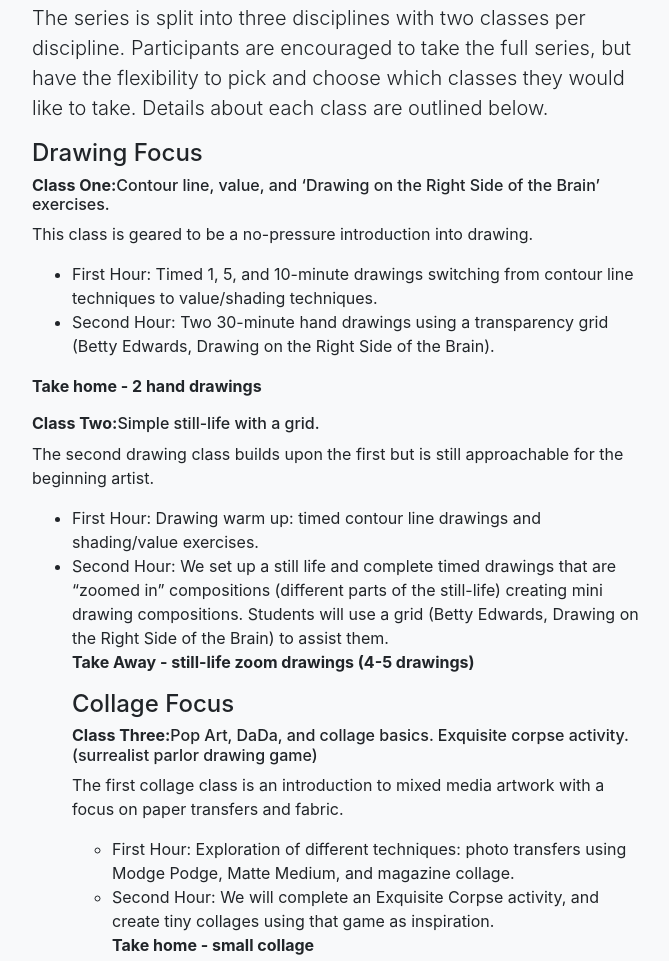
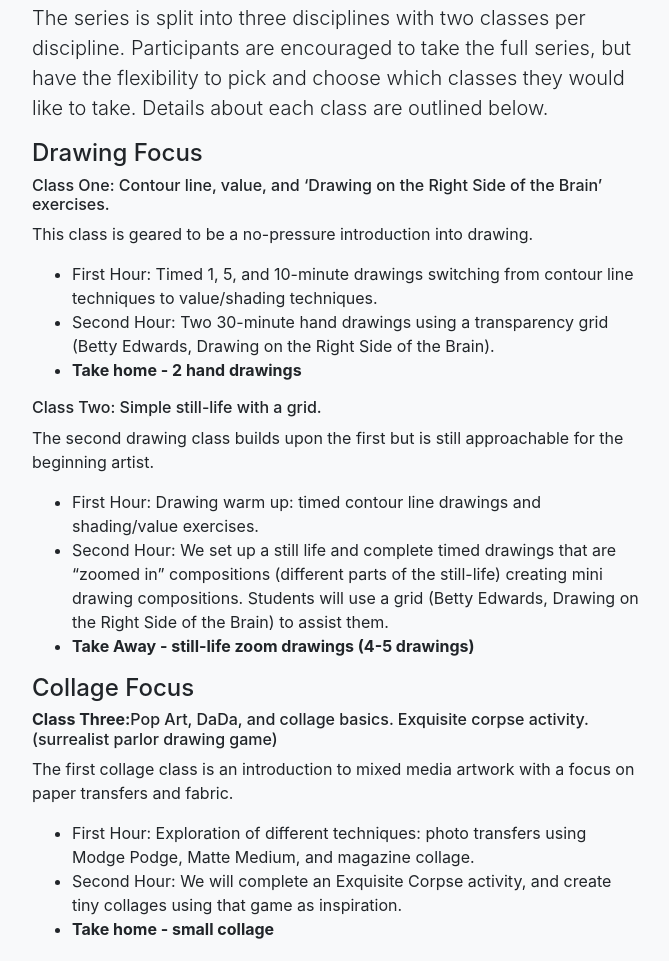
Before and after one commit to taylovision/sketchbook-series, a website with bundled scripts: page index.html in a window 1280 px wide. Shown: the part 1465-2426 px from the top of the page, without its empty margins (303-972 px from the left). Built offline with nearby package versions, Linux system fonts and the light colour scheme.

Commit message:
adjustments

```diff
--- a/index.html
+++ b/index.html
@@ -127,20 +127,21 @@
             <h2>What Will I learn?</h2>
             <p class="lead">The series is split into three disciplines with two classes per discipline. Participants are encouraged to take the full series, but have the flexibility to pick and choose which classes they would like to take. Details about each class are outlined below.</p>
 			<h4>Drawing Focus</h4>
-		<h6><strong>Class One:</strong>Contour line, value, and ‘Drawing on the Right Side of the Brain’ exercises.</h6>
+		<h6>Class One: Contour line, value, and ‘Drawing on the Right Side of the Brain’ exercises.</h6>
 <p>This class is geared to be a no-pressure introduction into drawing.<p>
 <ul>
 <li>First Hour: Timed 1, 5, and 10-minute drawings switching from contour line techniques to value/shading techniques.</li>
 <li>Second Hour: Two 30-minute hand drawings using a transparency grid (Betty Edwards, Drawing on the Right Side of the Brain).</li>
+<li><strong>Take home - 2 hand drawings</strong></li>
 </ul>
-<p><strong>Take home - 2 hand drawings</strong></p>
 
-		<h6><strong>Class Two:</strong>Simple still-life with a grid.</h6>
+		<h6>Class Two: Simple still-life with a grid.</h6>
 <p>The second drawing class builds upon the first but is still approachable for the beginning artist.</p>
 <ul>
 <li>First Hour: Drawing warm up: timed contour line drawings and shading/value exercises.</li>
 <li>Second Hour: We set up a still life and complete timed drawings that are “zoomed in” compositions (different parts of the still-life) creating mini drawing compositions. Students will use a grid (Betty Edwards, Drawing on the Right Side of the Brain) to assist them.</li>
-<p><strong>Take Away - still-life zoom drawings (4-5 drawings)</strong></p>
+<li><strong>Take Away - still-life zoom drawings (4-5 drawings)</strong></li>
+</ul>
 
 <h4>Collage Focus</h4>
 		<h6><strong>Class Three:</strong>Pop Art, DaDa, and collage basics. Exquisite corpse activity. (surrealist parlor drawing game)</h6>
@@ -148,7 +149,8 @@
 <ul>
 <li>First Hour: Exploration of different techniques: photo transfers using Modge Podge, Matte Medium, and magazine collage. </li>
 <li>Second Hour: We will complete an Exquisite Corpse activity, and create tiny collages using that game as inspiration.</li>
-<p><strong>Take home - small collage</strong></p>
+<li><strong>Take home - small collage</strong></li>
+</ul>
 
 -        Class Four: creating zines, and incorporating poetry and writing into collage compositions.
 o   The second collage class will focus on the collage narrative or Zine. It is necessary to have a topic in mind for each attendee - is their goal a music focused zine, poetry, art, or comics? The first hour will consist of a writing workshop, fleshing out ideas, and cultivating stream of consciousness to create text for zine creation. The second hour will be zine-making.
```
